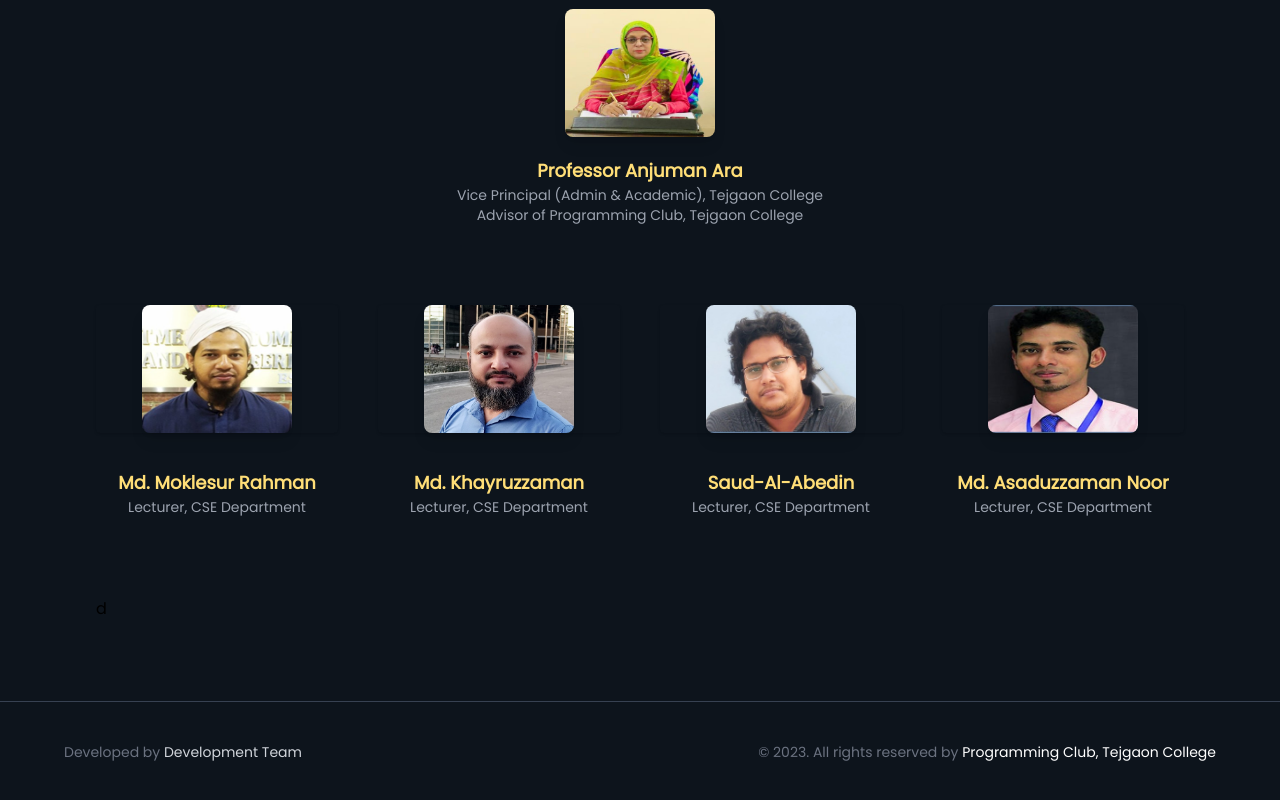
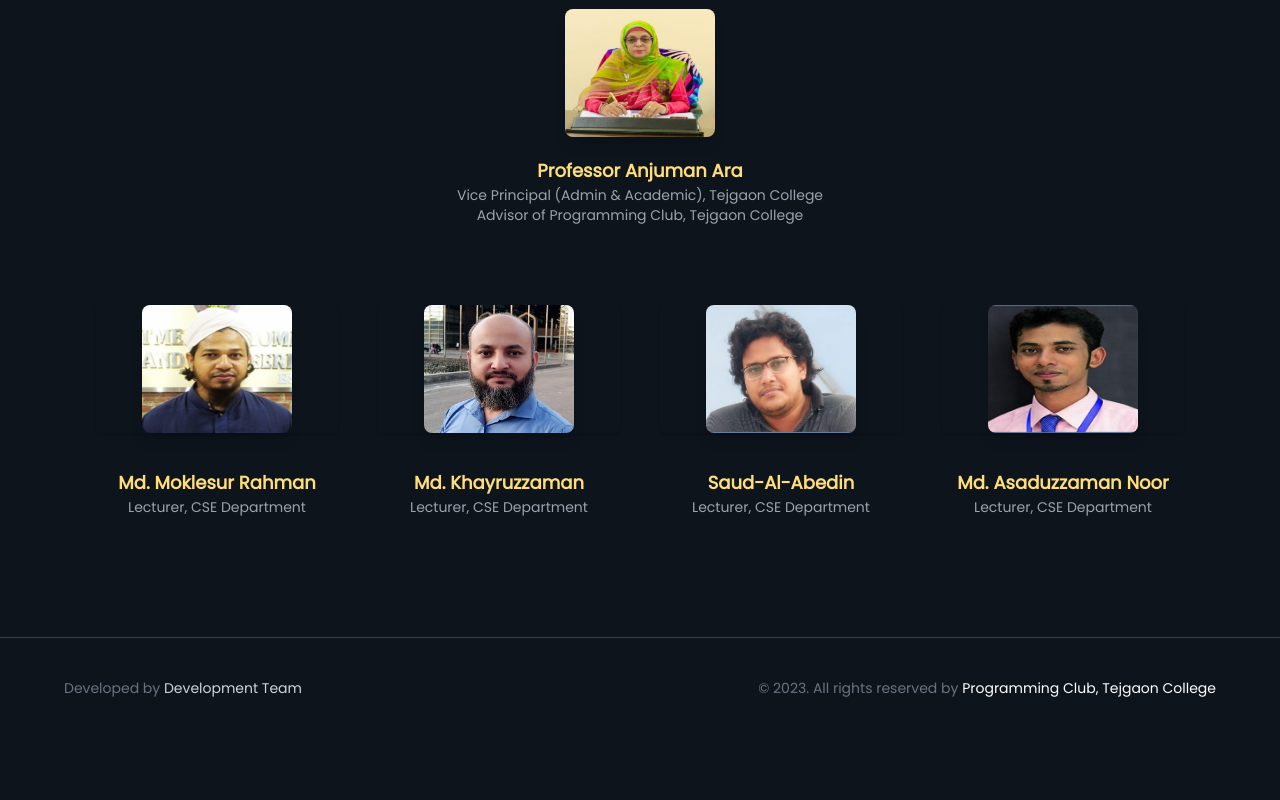
Before and after one commit to thesanchitadevi/tcpc-app, a Next.js app: page /members/mentors in a window 1280 px wide. Shown: the part 696-1496 px from the top of the page. After the commit the page ends 1434 px from the top, so only its background shows below. Built offline with nearby package versions, Linux system fonts and the light colour scheme.

Commit message:
Update page.tsx

```diff
--- a/src/app/members/mentors/page.tsx
+++ b/src/app/members/mentors/page.tsx
@@ -124,7 +124,6 @@ const Mentors: React.FC = () => {
               </div>
             )
           )}
-          d
         </div>
       </div>
     </>
```
